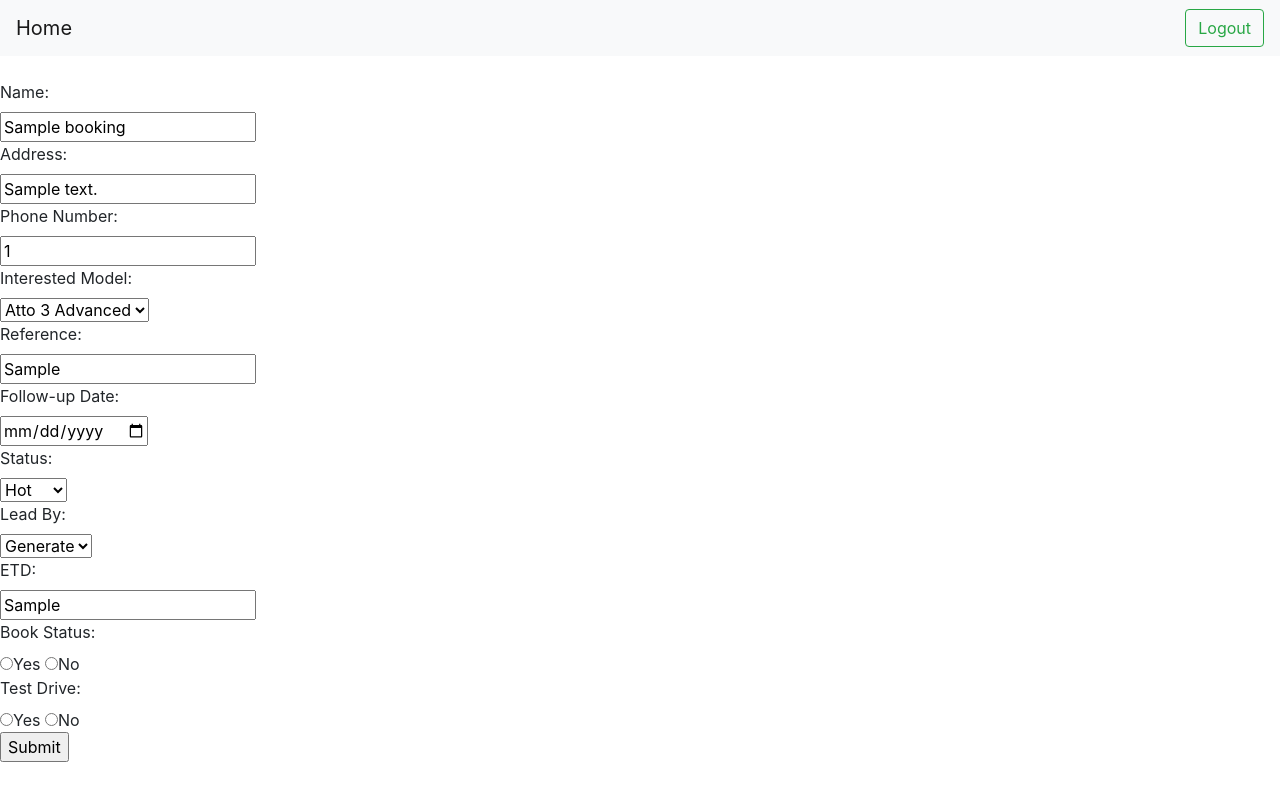
After one commit to Pappu07-9/BYD, a Django app: page /booking/process/1 in a window 1280 px wide. The commit adds this page. Run offline with Django 5.2, Linux system fonts and the light colour scheme; tables that the repository leaves empty hold one stand-in row (values such as "Sample post"); parts of the project's set-up code (start-up, migrations or seed data) failed here and were passed over.

Commit message:
added booking feature

```diff
--- a/booking/models.py
+++ b/booking/models.py
@@ -1,4 +1,6 @@
+from asyncio.windows_events import NULL
 from django.db import models
+from django.forms import NullBooleanField
 from sales.models import Masterdata
 # Create your models here.
 class Booking(models.Model):
@@ -38,3 +40,4 @@ class Booking(models.Model):
             )
     book_status = models.BooleanField(default=False)
     test_drive = models.BooleanField(default=False)
+    etd = models.CharField(default=None, max_length=100)
--- a/booking/urls.py
+++ b/booking/urls.py
@@ -3,4 +3,5 @@ from . import views
 
 urlpatterns = [
     path('', views.bookingview),
+    path('process/<int:id>',views.process),
 ]
--- a/booking/views.py
+++ b/booking/views.py
@@ -6,3 +6,9 @@ def bookingview(request):
     alldatas = [[datas, range(1, len(datas))], ]
     params = {"alldatas": alldatas}
     return render(request, "booking/bookinghome.html", params)
+
+
+def process(reqeust, id):
+    datas = Booking.objects.get(id=id)
+    params = {'datas': datas}
+    return render(reqeust, 'booking/processindex.html',params)
--- a/byd/urls.py
+++ b/byd/urls.py
@@ -28,6 +28,6 @@ urlpatterns = [
     path('callcenter/', include("callcenter.urls")),
     path('authenticate/', views.authene, name = 'authenticate'),
     path('userhomepage', views.homepage, name="homepage1"),
-    path('booking_status', include("booking.urls")),
+    path('booking/', include("booking.urls")),
     path('testdrive', include("testdrive.urls")),
 ]
--- /dev/null
+++ b/templates/booking/processindex.html
@@ -0,0 +1,55 @@
+{% extends "base.html" %}
+{% block status %}/logout_user{% endblock %}
+{% block stat %}Logout{% endblock stat %}
+
+{% block body%}
+<form method="post" action="/booking/updateprocess/{{datas.id}}">
+    {% csrf_token %}
+    <input type="hidden" name="userid" value="{{datas.usertracker}}"><br>
+    <label for="name">Name:</label><br>
+    <input type="text" id="name_of_customer" readonly name="updatedname" value="{{datas.name_of_customer}}" required><br>
+    <label for="address">Address:</label><br>
+    <input type="text" id="address_of_customer" name="updatedadd"  value="{{datas.address_of_customer}}" required><br>
+    <label for="number">Phone Number:</label><br>
+    <input type="tel" id="number_of_customer" name="updatednumber" value="{{datas.number_of_customer}}" required><br>
+    <label for="interested_model">Interested Model:</label><br>
+    <select id="interested_model" name="updatedinterest" value="{{datas.interested_model}}">
+    <option value="atto 3 advanced">Atto 3 Advanced</option>
+    <option value="atto 3 superior">Atto 3 Superior</option>
+    <option value="atto 3 premium">Atto 3 Premium</option>
+    <option value="dolphin">Dolphin</option>
+    <option value="e3">E3</option>
+    <option value="e6">E6</option>
+    <option value="m3">M3</option>
+    <option value="seal">Seal</option>
+    </select><br>
+    <label for="reference">Reference:</label><br>
+    <input type="text" id="reference" value="{{datas.reference}}" name="updatedreference" required><br>
+    <label for="follow_update">Follow-up Date:</label><br>
+    <input type="date" id="followup_date" value="{{datas.follow_update}}" name="follow_update"><br>
+    <label for="status">Status:</label><br>
+    <select id="status" value="{{datas.status}}" name="updatedstatus">
+    <option value="hot">Hot</option>
+    <option value="cold">Cold</option>
+    <option value="warm">Warm</option>
+    </select><br>
+    <label for="lead_by">Lead By:</label><br>
+    <select id="lead_by" value="{{datas.lead_by}}" name="updatedlead">
+    <option value="generate">Generate</option>
+    <option value="walk in">Walk IN</option>
+    </select><br>
+    {% comment %} <label for="finance">Finance:</label><br>
+    <input type="radio" name="updatefinance" id="financne" value="yes">Yes
+    <input type="radio" name="updatedfinance" id="financne" value="no">No<br> {% endcomment %}
+    <label for="etd">ETD:</label><br>
+    <input type="text" id="etd" name="updatedetd" value="{{datas.etd}}" required><br>
+    <label for="book_status">Book Status:</label><br>
+    <input type="radio" name="updatedbookstatus" id="book_status" value="yes">Yes
+    <input type="radio" name="updatedbookstatus" value="no">No<br>
+    <label for="test_drive">Test Drive:</label><br>
+    <input type="radio" name="updatedtest" id="test_drive" value="yes">Yes
+    <input type="radio" name="updatedtest" id="test_drive" value="no">No<br>
+    <input type="submit" value="Submit">
+
+    </form>
+{% endblock %}
--- a/templates/userhomepage/index.html
+++ b/templates/userhomepage/index.html
@@ -21,7 +21,7 @@
         <a href="BYD_callcenter">
             <button type="button" class="btn btn-warning">BYD Call Center</button>
         </a>
-        <a href="booking_status">
+        <a href="booking">
             <button type="button" class="btn btn-info">Booking & Status</button>
         </a>
         <a href="reference_data">
```
Also changed, not shown: sales/views.py (+3 -4 lines), templates/booking/bookinghome.html (+5 -4 lines), booking/migrations/0002_booking_etd.py (added), booking/migrations/0003_alter_booking_etd.py (added), booking/migrations/0004_alter_booking_etd.py (added), booking/migrations/0005_alter_booking_etd.py (added).
